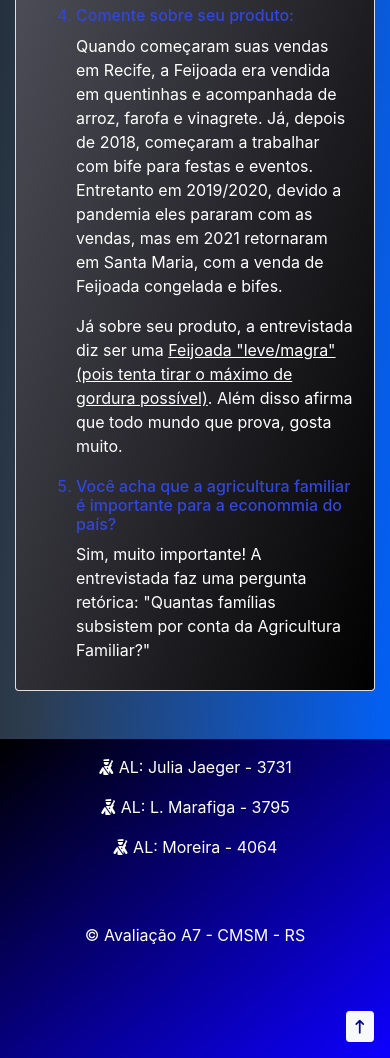
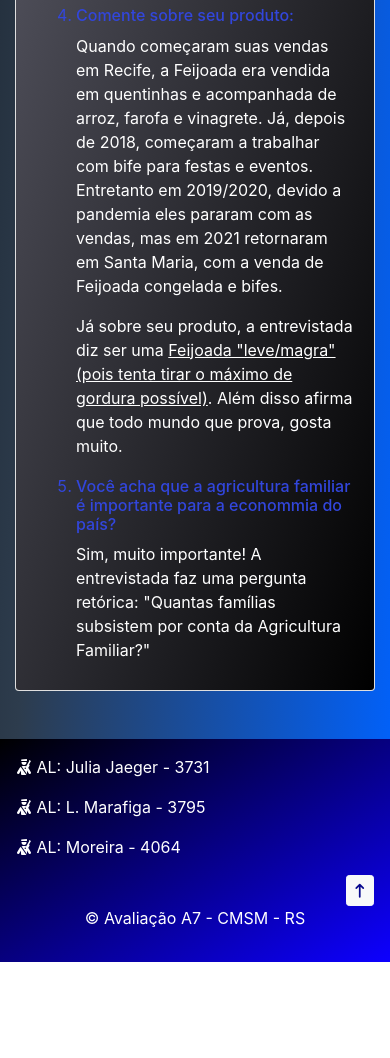
Before and after one commit to JuJaeger/Trabalho-A7, a plain HTML site: page index.html in a window 390 px wide. Shown: the part 4629-5687 px from the top of the page. After the commit the page ends 5591 px from the top, so only its background shows below. Drawn offline with nearby package versions, Linux system fonts and the light colour scheme.

Commit message:
Responsividade

```diff
--- a/index.html
+++ b/index.html
@@ -17,8 +17,8 @@
         <title>Trabalho A7</title>
     </head>
 
-    <body>
-        <header id="topo">
+    <body id="topo">
+        <header>
             <nav class="navbar navbar-expand-md navbar-dark extremos fixed-top">
                 <a class="navbar-brand azul" href="#">
                     <i class="fa-solid fa-graduation-cap azul_dark"></i> Trabalho A7 - GEO
@@ -126,7 +126,7 @@
                             </div>
 
                             <div class="card-body text-center bg-secondary">
-                                <video controls width="300" title="Vídeo do Sérgio">
+                                <video controls width="300" title="Vídeo da Beatrice">
                                     <source src="Videos/Florais.mp4" type="video/mp4">
                                 </video>
                             </div>
@@ -189,7 +189,7 @@
                             </div>
 
                             <div class="card-body text-center bg-secondary">
-                                <video controls width="300" height="165" title="Vídeo do Sérgio">
+                                <video controls width="300" height="165" title="Vídeo da Feijoada">
                                     <source src="Videos/Feijoada.mp4" type="video/mp4">
                                 </video>
                             </div>
@@ -240,9 +240,9 @@
                 </div>
             </section>
 
-            <footer class="container-fluid mt-5 p-3 extremos">
+            <footer class="container-fluid mt-5 p-3 extremos d-none d-sm-block">
                 <div class="row">
-                    <div class="col-xs-12 col-sm-12 col-md-4 col-lg-4 text-center text-md-left">
+                    <div class="col-xs-12 col-sm-12 col-md-4 col-lg-4 text-left">
                         <p class="text-white">
                             <i class="fa-solid fa-person-military-rifle"></i> AL: Julia Jaeger - 3731
                         </p>
@@ -269,7 +269,39 @@
                     </div>
                 </div>
         </footer>
-        </div>
+
+        <footer class="container-fluid extremos p-3 mt-5 d-xs-block d-sm-block d-md-none d-lg-none">
+            <div class="row">
+                <div class="col-xs-6 col-sm-6 col-md-6 col-lg-6 text-left">
+                    <p class="text-white">
+                        <i class="fa-solid fa-person-military-rifle"></i> AL: Julia Jaeger - 3731
+                    </p>
+
+                    <p class="text-white">
+                        <i class="fa-solid fa-person-military-rifle"></i> AL: L. Marafiga - 3795
+                    </p>
+
+                    <p class="text-white">
+                        <i class="fa-solid fa-person-military-rifle"></i> AL: Moreira - 4064
+                    </p>
+                </div>
+
+                <div class="col-xs-6 col-sm-6 col-md-6 col-lg-6 text-right">
+                    <a href="#topo" class="btn btn-sm btn-light">
+                        <i class="fa-solid fa-arrow-up-long azul_dark"></i>
+                    </a>
+                </div>
+            </div>
+
+            <div class="row">
+                <div class="col-xs-12 col-sm-12 col-md-12 col-lg-12 text-center text-white">
+                    <p>
+                        &copy; Avaliação A7 - CMSM - RS
+                    </p>
+                </div>
+            </div>
+        </footer>
+    </div>
 
 
 
```
